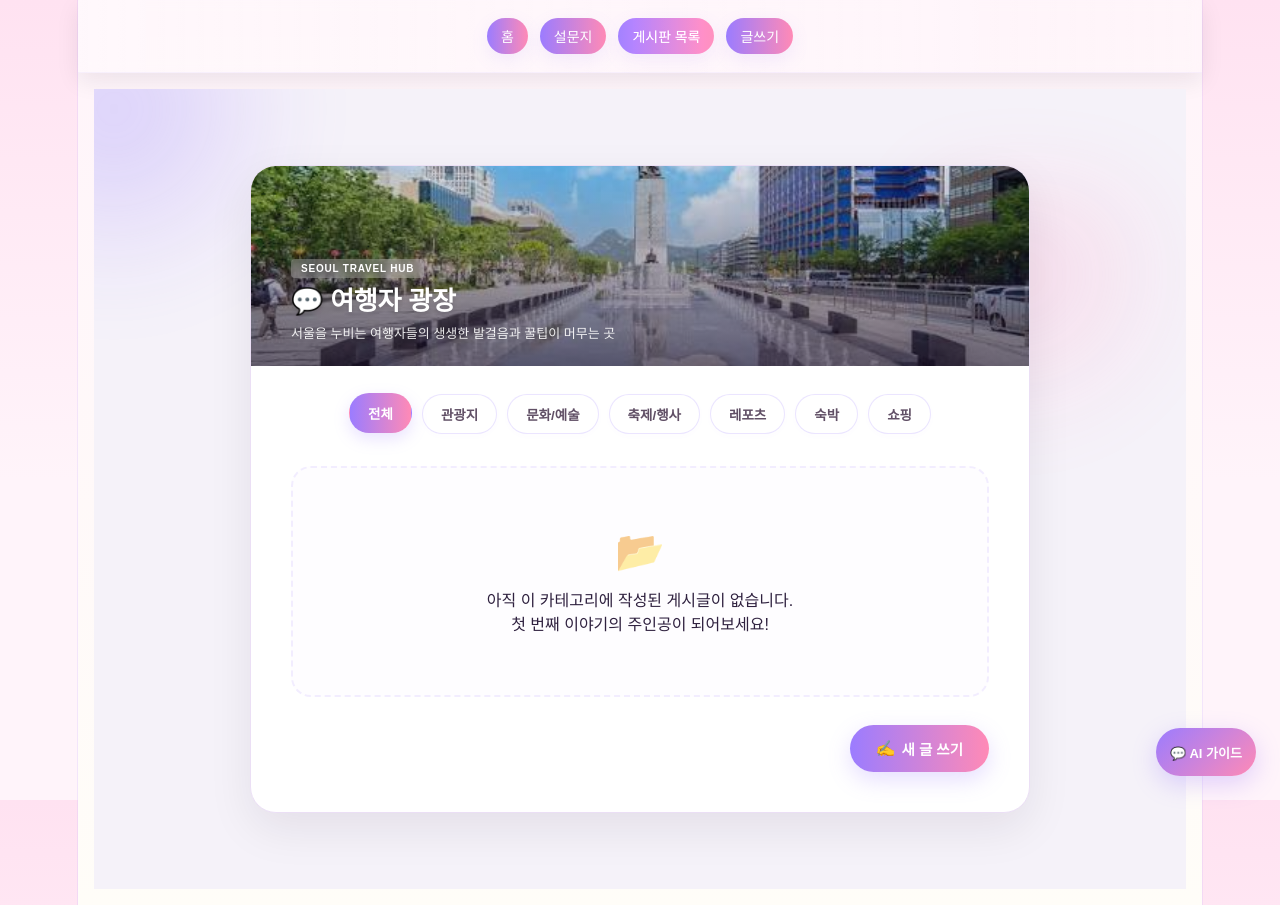
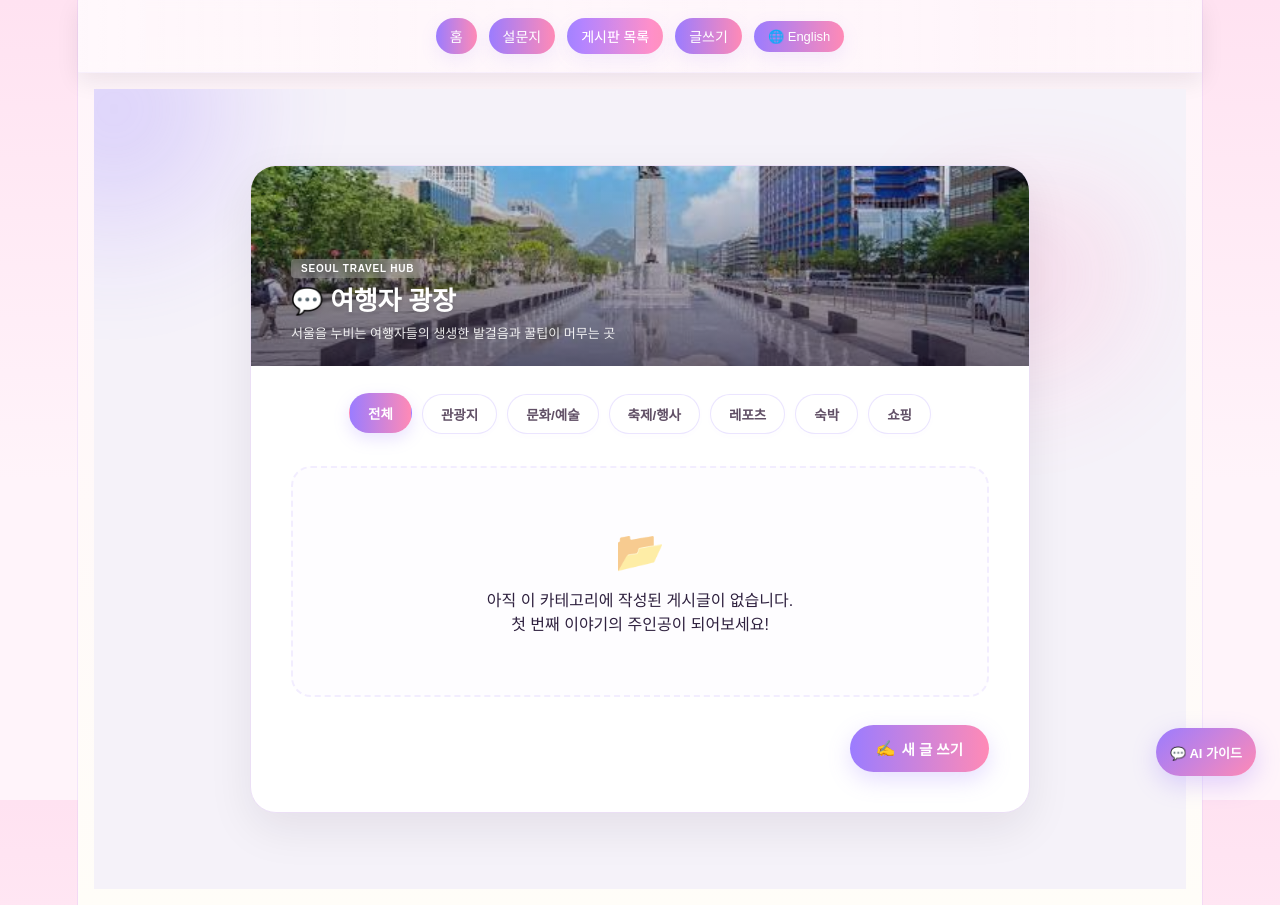
Before and after one commit to 15nayana1021/seoul-localhub, a Vue app: page /board in a window 1280 px wide. Built offline with nearby package versions, Linux system fonts and the light colour scheme.

Commit message:
언어 변경 기능 추가

```diff
--- a/src/App.vue
+++ b/src/App.vue
@@ -1,10 +1,14 @@
 <template>
   <div class="app-root">
     <nav class="p-4">
-      <RouterLink to="/" class="nav-link">홈</RouterLink>
-      <RouterLink to="/survey" class="nav-link">설문지</RouterLink>
-      <RouterLink to="/board" class="nav-link">게시판 목록</RouterLink>
-      <RouterLink to="/board/write" class="nav-link">글쓰기</RouterLink>
+      <RouterLink to="/" class="nav-link">{{ langStore.t('home') }}</RouterLink>
+      <RouterLink to="/survey" class="nav-link">{{ langStore.t('survey') }}</RouterLink>
+      <RouterLink to="/board" class="nav-link">{{ langStore.t('board') }}</RouterLink>
+      <RouterLink to="/board/write" class="nav-link">{{ langStore.t('write') }}</RouterLink>
+
+      <button @click="langStore.toggleLanguage" class="btn-lang-toggle">
+        🌐 {{ langStore.t('toggleBtn') }}
+      </button>
     </nav>
 
     <div class="p-4">
@@ -20,8 +24,11 @@
 </template>
 
 <script setup>
-import { RouterView, RouterLink } from 'vue-router';
-import TravelChatbot from './components/TravelChatbot.vue';
+import { RouterView, RouterLink } from 'vue-router'
+import { useLanguageStore } from './stores/language'
+import TravelChatbot from './components/TravelChatbot.vue'
+
+const langStore = useLanguageStore()
 </script>
 
 <style>
@@ -37,6 +44,7 @@ nav.p-4 {
   display: flex;
   gap: 12px;
   justify-content: center;
+  align-items: center;
   padding: 18px;
   background: linear-gradient(90deg, rgba(255,255,255,0.35), rgba(255,255,255,0.12));
   backdrop-filter: blur(6px);
@@ -70,6 +78,28 @@ nav.p-4 .router-link-active {
   filter: brightness(1.05);
 }
 
+.btn-lang-toggle {
+  background: #ffffff;
+  border: 1px solid rgba(155, 124, 255, 0.2);
+  color: #615066;
+  padding: 8px 14px;
+  border-radius: 999px;
+  font-size: 13px;
+  font-weight: 700;
+  cursor: pointer;
+  display: inline-flex;
+  align-items: center;
+  gap: 4px;
+  transition: all 0.2s;
+  box-shadow: 0 2px 6px rgba(155, 124, 255, 0.05);
+}
+
+.btn-lang-toggle:hover {
+  background: #fdfbff;
+  border-color: #9b7cff;
+  transform: translateY(-1px);
+}
+
 .p-4 { padding: 1rem; }
 
 .page-fade-enter-active,
--- /dev/null
+++ b/src/stores/language.js
@@ -0,0 +1,43 @@
+import { ref } from 'vue'
+import { defineStore } from 'pinia'
+
+export const useLanguageStore = defineStore('language', () => {
+  const locale = ref('ko')
+
+  const translations = {
+    ko: {
+      home: '홈',
+      survey: '설문지',
+      board: '게시판 목록',
+      write: '글쓰기',
+      toggleBtn: 'English',
+      heroTitle: '💬 여행자 광장',
+      heroDesc: '서울을 누비는 여행자들의 생생한 발걸음과 꿀팁이 머무는 곳',
+      newPost: '새 글 쓰기'
+    },
+    en: {
+      home: 'Home',
+      survey: 'Survey',
+      board: 'Board List',
+      write: 'Write',
+      toggleBtn: '한국어',
+      heroTitle: '💬 Traveler Plaza',
+      heroDesc: 'A place where the footprints and tips of travelers in Seoul gather',
+      newPost: 'New Post'
+    }
+  }
+
+  const toggleLanguage = () => {
+    locale.value = locale.value === 'ko' ? 'en' : 'ko'
+  }
+
+  const t = (key) => {
+    return translations[locale.value][key] || key
+  }
+
+  return {
+    locale,
+    toggleLanguage,
+    t
+  }
+})
--- a/src/views/BoardList.vue
+++ b/src/views/BoardList.vue
@@ -14,10 +14,10 @@
         />
         <div class="hero-overlay"></div>
         <div class="hero-text-content">
-          <span class="badge-hero">SEOUL TRAVEL HUB</span>
-          <h2>💬 여행자 광장</h2>
-          <p>서울을 누비는 여행자들의 생생한 발걸음과 꿀팁이 머무는 곳</p>
-        </div>
+    <span class="badge-hero">SEOUL TRAVEL HUB</span>
+    <h2>{{ langStore.t('heroTitle') }}</h2>
+    <p>{{ langStore.t('heroDesc') }}</p>
+  </div>
       </div>
 
       <div class="category-tabs">
@@ -87,6 +87,8 @@ import { storeToRefs } from 'pinia'
 import { useCommunityStore } from '../stores/community'
 
 import plazaImg from '../assets/images/gwanghwa.jpg'
+import { useLanguageStore } from '../stores/language'
+const langStore = useLanguageStore()
 
 const router = useRouter()
 const communityStore = useCommunityStore()
```
